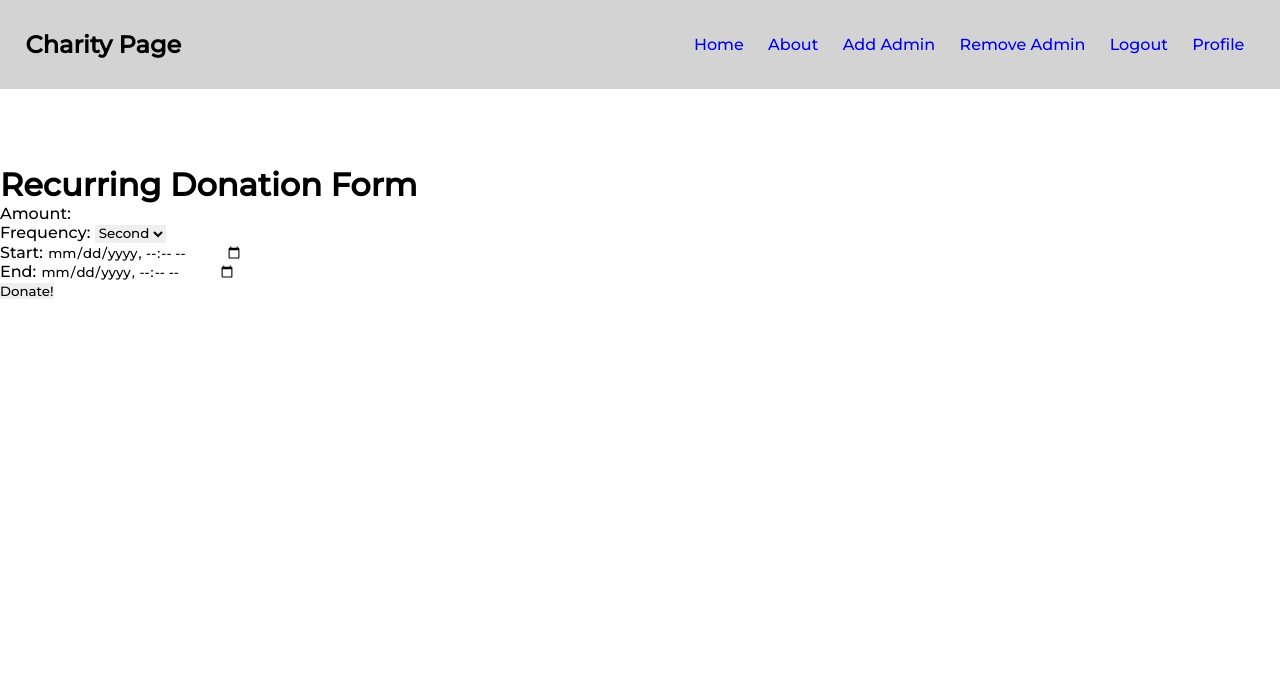
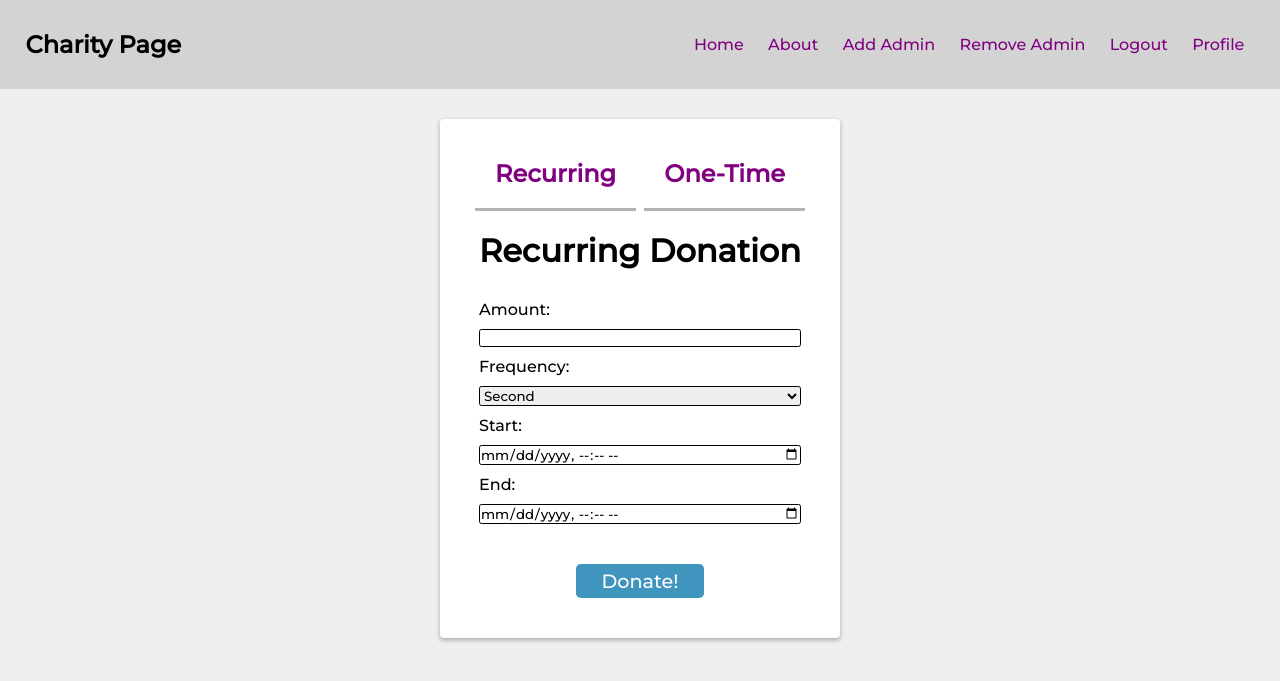
Before and after one commit to ydb5755/Charity_Web_App, a Flask app: page /organization/recurring_donation/charity/5000/donor/4 in a window 1280 px wide. Shown: the top 681 px of the page. Run offline with Flask 3, Linux system fonts and the light colour scheme; the visitor is signed in with stand-in values (Sample User, id 1); data comes from the database, SQL or seed files in the repository; both versions use the stored data as it was after the commit; data that the repository does not hold is empty.

Commit message:
design for home page and donations

```diff
--- a/app/models.py
+++ b/app/models.py
@@ -43,6 +43,7 @@ class Charity(db.Model, UserMixin):
     bank             = Column(String(64), nullable=False)
     account_number   = Column(String(64), nullable=False)
     balance          = Column(Float, default=0)
+    home_page_text   = Column(String(200), default='')
     description      = Column(Text, default='')
     authenticated    = Column(Boolean, default=False)
     receipts         = db.relationship('Receipt', backref='charity', lazy='dynamic')
--- a/app/organization/templates/recurring_donation_page.html
+++ b/app/organization/templates/recurring_donation_page.html
@@ -1,38 +1,44 @@
 {% extends 'base.html' %}
 {% block title %}Donation Page{% endblock title %}
 {% block content %}
-<br/>
-<br/>
-<br/>
-<br/>
-<h1>Recurring Donation Form</h1>
+
+<div class="form-card">
+    <div class="form-card-header">
+        <a href="{{ url_for('organization.recurring_donation_page', charity_id=charity.id, donor_id=current_user.id) }}" class="donation-link">Recurring</a>
+        <a href="{{ url_for('organization.one_time_donation_page', charity_id=charity.id, donor_id=current_user.id) }}" class="donation-link">One-Time</a>
+    </div>
+    <div class="form-card-body">
+        <h1>Recurring Donation</h1>
         <form method="POST" action="" enctype="multipart/form-data">
             {{ rd_form.hidden_tag() }}
 
             {{ rd_form.amount.label }}
-    {{ rd_form.amount() }}<br/>
+            {{ rd_form.amount() }}
             {% for error in rd_form.amount.errors %}
                 <p>{{ error }}</p>
             {% endfor %}
 
             {{ rd_form.how_often.label }}
-    {{ rd_form.how_often() }}<br/>
+            {{ rd_form.how_often() }}
             {% for error in rd_form.how_often.errors %}
                 <p>{{ error }}</p>
             {% endfor %}
 
             {{ rd_form.start.label }}
-    {{ rd_form.start() }}<br/>
+            {{ rd_form.start() }}
             {% for error in rd_form.start.errors %}
                 <p>{{ error }}</p>
             {% endfor %}
 
             {{ rd_form.end.label }}
-    {{ rd_form.end() }}<br/>
+            {{ rd_form.end() }}
             {% for error in rd_form.end.errors %}
                 <p>{{ error }}</p>
             {% endfor %}
 
-    {{ rd_form.submit() }}<br/>
+            {{ rd_form.submit(class='btn-donate btn-submit') }}
         </form>
+    </div>
+</div>
+
 {% endblock content %}
--- a/app/static/main.css
+++ b/app/static/main.css
@@ -7,13 +7,19 @@
     font-family: "Montserrat", sans-serif;
 }
 
+body {
+    background: #EFEFEF;
+}
+
 a {
     font-weight: 500;
     font-size: 16px;
     text-decoration: none;
     list-style: none;
     padding: 0px 10px;
+    color: purple
 }
+
 header {
     display: flex;
     justify-content: space-between;
@@ -25,3 +31,147 @@ header {
 nav li {
     display: inline-block;
 }
+
+.home-landing {
+    width:auto;
+    height:50vh;
+    display: flex;
+    flex-wrap: wrap;
+    justify-content: center;
+    align-items: center;
+}
+
+.home-text {
+    width: 30%;
+    min-width: 300px;
+    display: flex;
+    justify-content: center;
+    align-items: center;
+}
+
+.home-spacer {
+    width: 70%;
+}
+
+.card-container {
+    display: flex;
+    flex-wrap: wrap;
+    justify-content: space-around;
+    align-items: center;
+}
+
+.card {
+    padding: 1rem;
+    margin: 2%;
+    width: 300px;
+    height: 270px;
+    overflow: auto;
+    display: flex;
+    flex-direction: column;
+    box-shadow: 0 2px 5px 0 rgba(0, 0, 0, .3);
+    border-radius: .25rem;
+
+}
+
+.card-header {
+    font-size: 2rem;
+    margin-bottom: .5rem;
+    text-align: center;
+}
+
+.card-body {
+    overflow: hidden;
+}
+
+.card-footer {
+    margin-top: auto;
+    margin-bottom: 10px;
+    text-align: center;
+
+}
+
+.card-auth {
+    height: 200px;
+    width: 250px;
+}
+
+.btn-donate {
+    border:none;
+    background: hsl(200, 50%, 50%);
+    color: white;
+    border-radius: .25em;
+    padding: .5em .75em;
+}
+
+.btn-donate:hover, .btn-donate:focus {
+    background: hsl(200, 50%, 60%);
+}
+
+.form-card {
+    background: white;
+    display: flex;
+    flex-direction: column;
+    justify-content: center;
+    align-items: center;
+    width: 400px;
+    padding: 20px;
+    height: auto;
+    margin: auto;
+    margin-top: 30px;
+    box-shadow: 0 2px 5px rgba(0, 0, 0, .3);
+    border-radius: .25rem;
+}
+
+.form-card-header {
+    width: 100%;
+    display: flex;
+    flex-direction: row;
+    justify-content: space-between;
+}
+
+.form-card-header a:first-child {
+    margin-left: 15px;
+}
+
+.form-card-header a:last-child {
+    margin-right: 15px;
+}
+
+.form-card-header a {
+    padding: 20px;
+    /* margin: 0 5px; */
+    font-size: 1.5rem;
+    font-weight: 700;
+    border-bottom: solid rgba(0, 0, 0, .3) 3px;
+    transition: color 300ms, border-bottom 300ms;
+}
+
+.form-card-header a:hover, .form-card-header a:focus {
+    color: #f1b04c;
+    border-bottom: solid #ee9f27 3px;
+}
+
+.form-card-body h1 {
+    text-align: center;
+    margin: 20px 0;
+}
+form {
+    display: flex;
+    flex-direction: column;
+}
+
+form label {
+    margin: 10px 0;
+}
+
+input, select {
+    border: 1px solid black;
+    border-radius: .15rem;
+}
+
+.btn-submit {
+    margin: 40px auto 20px auto;
+    width: 40%;
+    padding: 5px 15px;
+    font-size: 1.2rem;
+}
```
Also changed, not shown: app/donor/templates/authenticate_charity.html (+8 -1 lines), app/main/routes.py (+7 -2 lines), app/main/templates/home.html (+9 -7 lines), app/organization/templates/charity_page.html (deleted, +0 -11 lines), app/organization/templates/one_time_donation_page.html (+9 -5 lines), migrations/versions/4c18ea758d5b_.py (added, +32 -0 lines), instance/site.db. Lines whose indentation alone changed are shown as unchanged.
